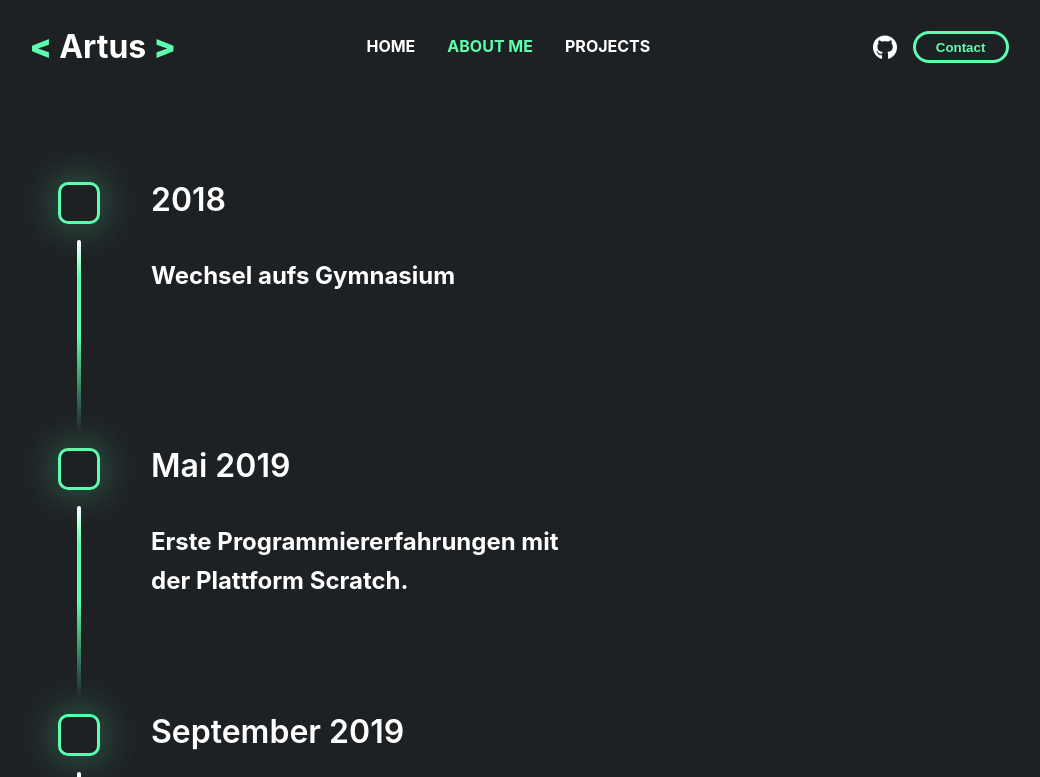
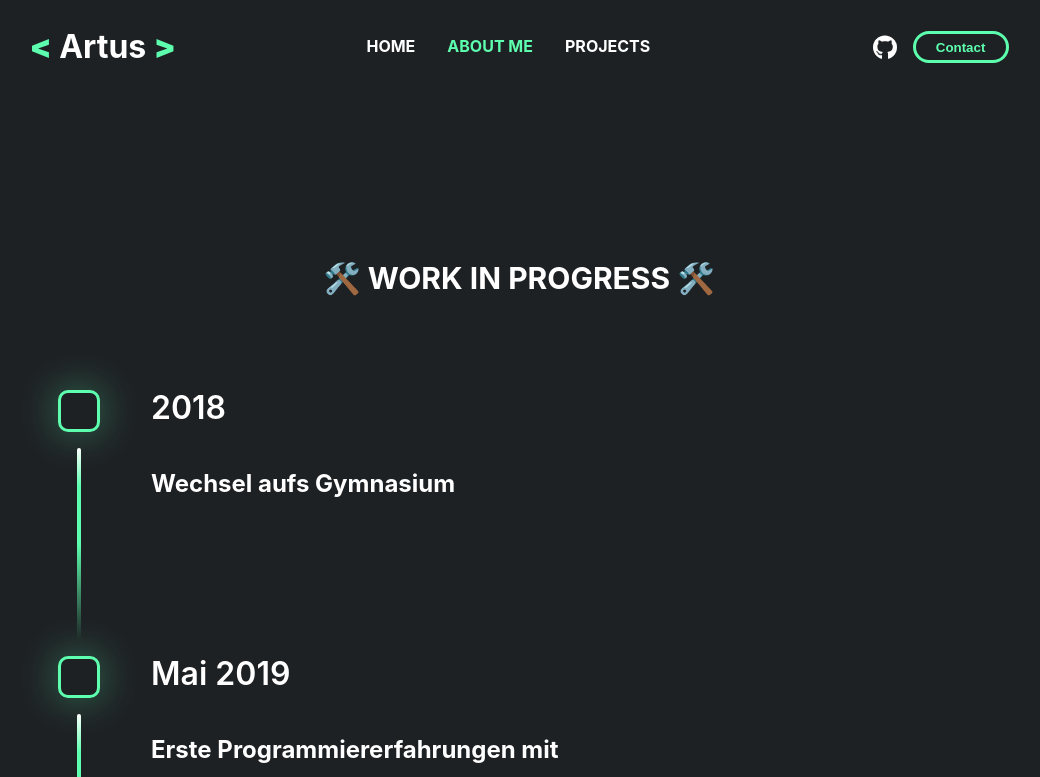
Before and after one commit to ArtusLama/PortfolioVueJs, a Vue app in the folder artus-dev/: page /about-me in a window 1280 px wide. Shown: the top 777 px of the page, without its empty margins (121-1161 px from the left). Built offline with nearby package versions, Linux system fonts and the light colour scheme.

Commit message:
contact page

```diff
--- a/artus-dev/src/components/Footer.vue
+++ b/artus-dev/src/components/Footer.vue
@@ -17,7 +17,7 @@
         <div class="footerSection">
             <ul>
                 <li class="footerLink"><router-link to="/">Home</router-link></li>
-                <li class="footerLink"><router-link to="/">Contact</router-link></li>
+                <li class="footerLink"><router-link to="/contact">Contact</router-link></li>
                 <li class="footerLink"><router-link to="/terms">Terms</router-link></li>
                 <li class="footerLink"><router-link to="/privacypolicy">Privacy Policy</router-link></li>
             </ul>
--- /dev/null
+++ b/artus-dev/src/components/utils/WorkInProgress.vue
@@ -0,0 +1,16 @@
+<template>
+    <div class="workInProgress">
+        🛠️ WORK IN PROGRESS 🛠️
+    </div>
+</template>
+
+<style>
+
+    .workInProgress {
+        font-size: 30px;
+        width: 100vw;
+        text-align: center;
+        margin-top: 10rem;
+    }
+
+</style>
--- a/artus-dev/src/views/AboutMeView.vue
+++ b/artus-dev/src/views/AboutMeView.vue
@@ -1,10 +1,11 @@
 <script setup>
   	import TimeLine from "@/components/Timeline.vue"
-
+    import WorkInProgress from '../components/utils/WorkInProgress.vue';
 </script>
 
 <template>
   <main>
+    <WorkInProgress/>
     <TimeLine/>
   </main>
 </template>
--- a/artus-dev/src/views/ContactView.vue
+++ b/artus-dev/src/views/ContactView.vue
@@ -1,6 +1,11 @@
+<script setup>
+    import WorkInProgress from '../components/utils/WorkInProgress.vue';
+</script>
+
+
 <template>
     <div>
-
+        <WorkInProgress/>
     </div>
 </template>
 
--- a/artus-dev/src/views/HomeView.vue
+++ b/artus-dev/src/views/HomeView.vue
@@ -1,4 +1,5 @@
 <script setup>
+	import WorkInProgress from '../components/utils/WorkInProgress.vue';
 </script>
 
 <template>
@@ -8,7 +9,7 @@
 			<h1>Arthur</h1>
 			<h3>a idk xD</h3>
 		</div>
-
+		<WorkInProgress/>
   	</main>
 </template>
 
--- a/artus-dev/src/views/ProjectsView.vue
+++ b/artus-dev/src/views/ProjectsView.vue
@@ -1,9 +1,12 @@
 <script setup>
+import WorkInProgress from '../components/utils/WorkInProgress.vue';
+
 
 </script>
 
 <template>
   <main v-motion-slide-visible-bottom>
     <h1>Projects</h1>
+    <WorkInProgress/>
   </main>
 </template>
```
